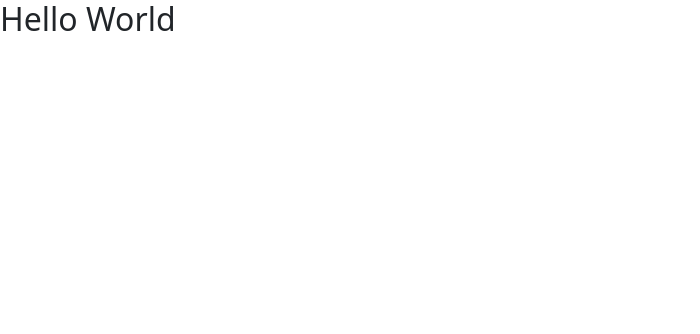
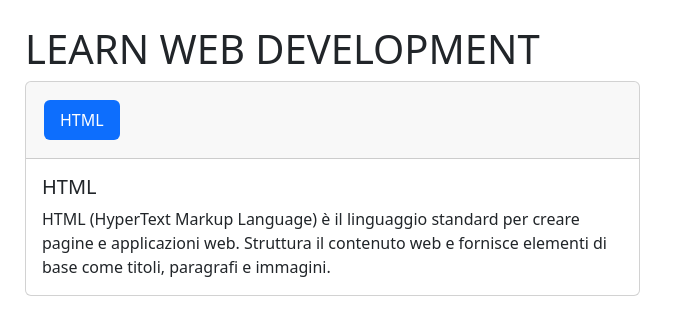
Before and after one commit to amletodellaloggia/react-use-state, a React (Vite) app: page / in a window 1280 px wide. Shown: the top 334 px of the page, without its empty margins (0-700 px from the left). Built offline with nearby package versions, Linux system fonts and the light colour scheme.

Commit message:
[upd] removed test, added static card, css [add] provided array for later use

```diff
--- a/src/components/Main.jsx
+++ b/src/components/Main.jsx
@@ -1,11 +1,28 @@
 const Main = () => {
+  return (
+    <main>
+		<h1>LEARN WEB DEVELOPMENT</h1>
+      <div class="card text-start w-50">
+        <div class="card-header">
+          <ul class="nav nav-pills card-header-pills">
+            <li class="nav-item">
+              <a class="nav-link active" href="#">
+                HTML
+              </a>
+            </li>
+          </ul>
+        </div>
+        <div class="card-body">
+          <h5 class="card-title">HTML</h5>
+          <p class="card-text">
+            HTML (HyperText Markup Language) è il linguaggio standard per creare
+            pagine e applicazioni web. Struttura il contenuto web e fornisce
+            elementi di base come titoli, paragrafi e immagini.
+          </p>
+        </div>
+      </div>
+    </main>
+  );
+};
 
-	return (
-		<main>
-			<h2>Hello World</h2>
-		</main>
-	)
-
-}
-
-export default Main
+export default Main;
--- a/src/index.css
+++ b/src/index.css
@@ -0,0 +1,14 @@
+/* CSS RESET */
+*{
+	margin: 0;
+	padding: 0;
+	box-sizing: border-box;
+}
+
+main {
+	margin: 25px;
+}
+
+.nav-item {
+	margin: 10px;
+}
```
Also changed, not shown: src/components/languages.js (added, +32 -0 lines).
